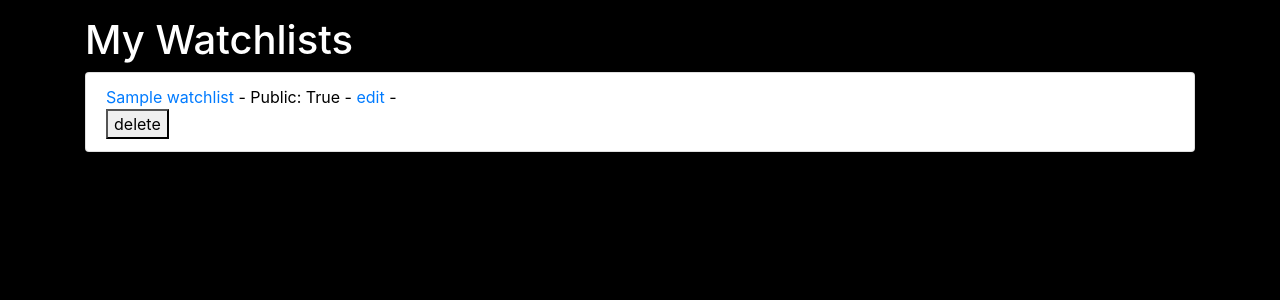
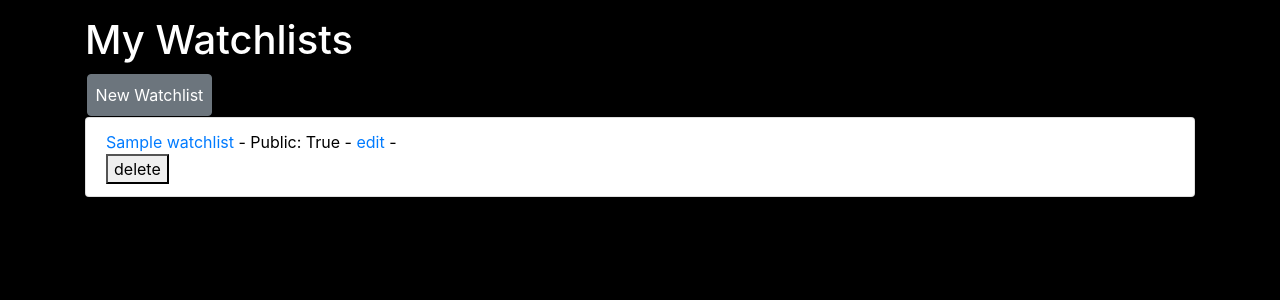
Before and after one commit to sivadej/capstone-project-1, a Flask app: page /user/1/watchlists in a window 1280 px wide. Shown: the top 300 px of the page. Run offline with Flask 2, Linux system fonts and the light colour scheme; a user stored in the database is signed in; tables that the repository leaves empty hold one stand-in row (values such as "Sample post"); some libraries are stand-ins or nearby versions.

Commit message:
all routes finished

```diff
--- a/app.py
+++ b/app.py
@@ -2,7 +2,7 @@ from flask import Flask, request, render_template, redirect, flash, session
 from flask_debugtoolbar import DebugToolbarExtension
 from models import db, connect_db, User, Watchlist, SavedMovie, Watchlist_Movie
 from api_requests import get_data, get_movie_detail
-from forms import MovieSearchForm, LoginForm, RegisterForm, NewWatchlistForm, EditWatchlistForm, EditUserForm
+from forms import MovieSearchForm, LoginForm, RegisterForm, NewWatchlistForm, EditWatchlistForm, EditUserForm, PickWatchlistForMovieForm
 from app_config import DB_URI, SECRET_KEY
 from sqlalchemy.exc import IntegrityError
 import json
@@ -150,6 +150,70 @@ def get_next_search_page(page_num):
 
 ################### WATCHLIST ROUTES ###################
 
+
+
+# TODO: separate this function:
+#           - add movie to saved_movies table
+#           - add saved_movie to watchlists table
+@app.route('/watchlist/<int:list_id>/insert_movie')
+def add_movie_to_watchlist(list_id):
+
+    # restrict action to logged in user
+    if current_user.is_anonymous:
+        return('only logged in users can perform this action')
+
+    # authorize current user is owner of current watchlist
+    curr_list = Watchlist.query.get(list_id)
+    if curr_list.user_id != current_user.id:
+        return('you are not authorized to edit this watchlist')
+
+    # check if movie exists in db. if not, add it and set dbmovie to new entry reference
+    dbmovie = SavedMovie.query.filter(SavedMovie.netflix_id == session['netflix_id']).first()
+    if dbmovie is None:
+        new_movie = SavedMovie(
+            netflix_id=session['netflix_id'],
+            title=session['title'],
+            video_type=session['video_type'],
+            )
+        db.session.add(new_movie)
+        db.session.commit()
+        dbmovie = new_movie
+
+    # retrieve newly returned saved_movie.id and add entry to watchlist_movie.id
+    watchlist_entry = Watchlist_Movie(watchlist_id=list_id, movie_id=dbmovie.id)
+
+    try:
+        db.session.add(watchlist_entry)
+        db.session.commit()
+    except:
+        db.session.rollback()
+        return render_template('temp_watchlist_error.html')
+
+    return render_template('temp_watchlist_add_success.html')
+######
+@app.route('/test_picklist/get_watchlist_for_movie', methods=['GET','POST'])
+@login_required
+def pick_watchlist():
+
+    form = PickWatchlistForMovieForm()
+    watchlists = Watchlist.query.filter_by(user_id=current_user.id).all()
+    choices = db.session.query(Watchlist.id, Watchlist.title).all()
+    form.watchlist.choices = choices
+
+    # POST: return selected watchlist_id
+    if form.validate_on_submit():
+        return redirect(f'/watchlist/{form.watchlist.data}/insert_movie')
+
+    # GET:
+    # return list of user-owned watchlists for dropdown display on template
+    if watchlists[0].user_id == current_user.id:
+        session['netflix_id'] = request.form['netflix-id']
+        session['title'] = request.form['title']
+        session['video_type'] = request.form['video-type']
+        return render_template('pick_watchlist.html', form=form)
+    else:
+        return('not authorized to view this user watchlists')
+
 @app.route('/watchlist/<int:list_id>/remove_movie/<int:movie_id>', methods=['POST'])
 def remove_movie_from_watchlist(list_id, movie_id):
 
@@ -170,54 +234,17 @@ def remove_movie_from_watchlist(list_id, movie_id):
     return redirect(f'/watchlist/{list_id}')
 
 
-@app.route('/watchlist/<int:list_id>/insert_movie', methods=['POST'])
-def add_movie_to_watchlist(list_id):
-
-    # restrict action to logged in user
-    if current_user.is_anonymous:
-        return('only logged in users can perform this action')
-
-    # authorize current user is owner of current watchlist
-    curr_list = Watchlist.query.get(list_id)
-    if curr_list.user_id != current_user.id:
-        return('you are not authorized to edit this watchlist')
-
-    netflix_id = request.form['netflix-id']
-    title = request.form['title']
-    video_type = request.form['video-type']
-
-    # check if movie exists in db. if not, add it and set dbmovie to new entry reference
-    dbmovie = SavedMovie.query.filter(SavedMovie.netflix_id == netflix_id).first()
-    if dbmovie is None:
-        new_movie = SavedMovie(netflix_id=netflix_id,title=title,video_type=video_type)
-        db.session.add(new_movie)
-        db.session.commit()
-        dbmovie = new_movie
-
-    # retrieve newly returned saved_movie.id and add entry to watchlist_movie.id
-    watchlist_entry = Watchlist_Movie(watchlist_id=list_id, movie_id=dbmovie.id)
-
-    try:
-        db.session.add(watchlist_entry)
-        db.session.commit()
-    except:
-        db.session.rollback()
-        return render_template('temp_watchlist_error.html')
-
-    #import pdb;pdb.set_trace()
-    return render_template('temp_watchlist_add_success.html')
-
 
 @app.route('/watchlist/<int:list_id>')
 def show_watchlist_detail(list_id):
-    #TODO: list editing options should be displayed for authorized users
-    # handle auth (check if list owned by current user) and pass boolean into template
+    # list editing options should be displayed for authorized users
+    # authorize (check if list owned by current user) and pass boolean into template
     watchlist = Watchlist.query.get_or_404(list_id)
 
     if current_user.is_authenticated:
         is_owner = True if watchlist.user_id == current_user.id else False
     else:
-        is_owner=False
+        is_owner = False
 
     return render_template('watchlist_detail.html', watchlist=watchlist, is_owner=is_owner)
 
--- a/forms.py
+++ b/forms.py
@@ -48,3 +48,6 @@ class EditWatchlistForm(FlaskForm):
     title = StringField('Watchlist Title', validators=[InputRequired()])
     description = StringField('Description', validators=[InputRequired()])
     is_shared = BooleanField('Make Public')
+
+class PickWatchlistForMovieForm(FlaskForm):
+    watchlist = SelectField('Watchlist', coerce=int)
--- a/templates/user_watchlists.html
+++ b/templates/user_watchlists.html
@@ -2,6 +2,7 @@
 {% block title %}My Watchlists{% endblock %}
 {% block body %}
 <h1>My Watchlists</h1>
+<a class="btn btn-secondary" href="/watchlist/new">New Watchlist</a>
 <ul class="list-group">
     {%for watchlist in watchlists %}
     <li class="list-group-item"><a href="/watchlist/{{watchlist.id}}">{{watchlist.title}}</a> - Public:
```
Also changed, not shown: templates/pick_watchlist.html (added, +16 -0 lines), templates/search_results.html (+8 -0 lines).
